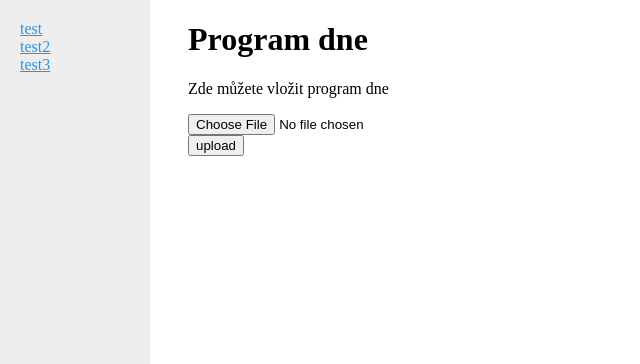
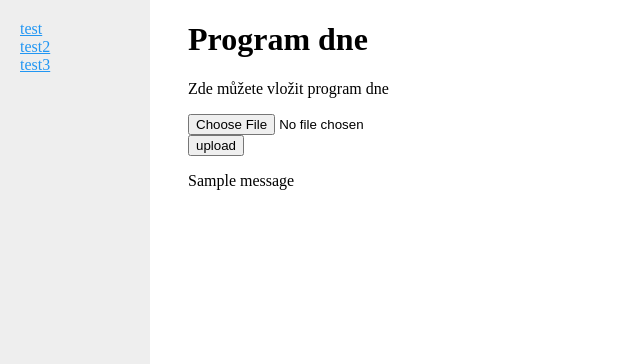
Before and after one commit to ELITR/files-collector, a Flask app: page /daily_schedule/ in a window 1280 px wide. Shown: the top 364 px of the page, without its empty margins (0-640 px from the left). Run offline with Flask 2, Linux system fonts and the light colour scheme; one stand-in notice (Sample message) is shown.

Commit message:
upravení zobrazení chybových hlášek

```diff
--- a/files_collector/templates/base.html
+++ b/files_collector/templates/base.html
@@ -11,7 +11,7 @@
       {% with messages = get_flashed_messages() %}
         {% if messages %}
           {% for message in messages %}
-            <p>{{ message }}</p>
+            <p style="margin-left:180px">{{ message }}</p>
           {% endfor %}
         {% endif %}
       {% endwith %}
```
